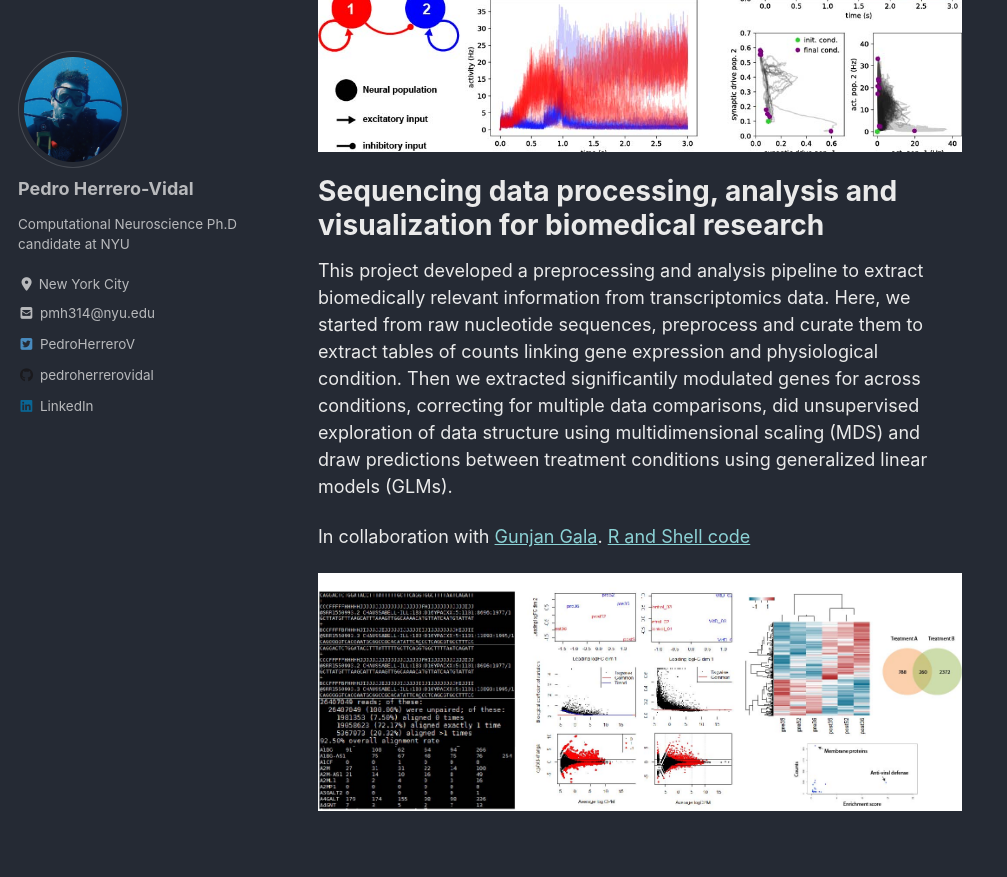
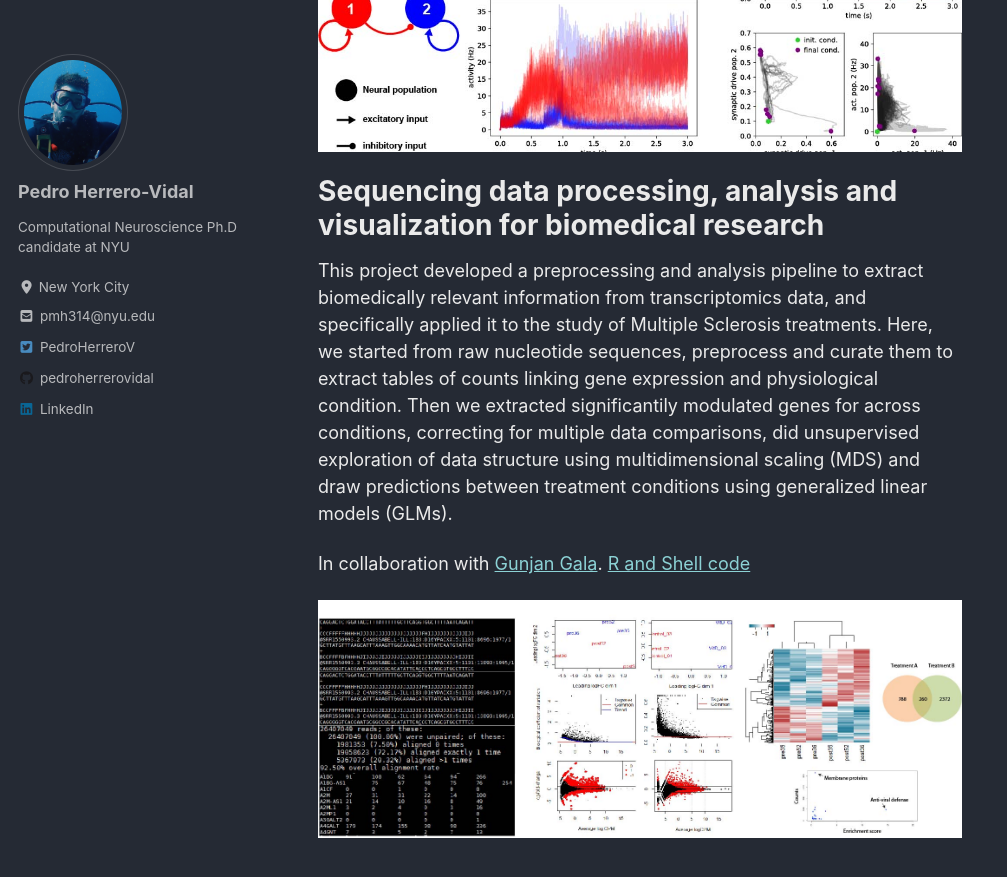
Before and after one commit to pedroherrerovidal/pedroherrerovidal.github.io, a Jekyll site: the page built from _pages/projects.md, in a window 1280 px wide and 900 px high, scrolled down 1278 px. Shown: the top 877 px of the window, without its empty margins (0-1007 px from the left). Built offline with Jekyll 4.4.1, drawn with Linux system fonts in a browser that asks for light colours; cached includes are drawn as plain includes; nearby versions of some CDN libraries.

Commit message:
Update projects.md

```diff
--- a/_pages/projects.md
+++ b/_pages/projects.md
@@ -21,7 +21,7 @@
 [![](../assets/images/compNS.jpg)](https://github.com/pedroherrerovidal/ComputationalNeuroscience)
 
 # Sequencing data processing, analysis and visualization for biomedical research
-This project developed a preprocessing and analysis pipeline to extract biomedically relevant information from transcriptomics data. Here, we started from raw nucleotide sequences, preprocess and curate them to extract tables of counts linking gene expression and physiological condition. Then we extracted significantily modulated genes for across conditions, correcting for multiple data comparisons, did unsupervised exploration of data structure using multidimensional scaling (MDS) and draw predictions between treatment conditions using generalized linear models (GLMs).
+This project developed a preprocessing and analysis pipeline to extract biomedically relevant information from transcriptomics data, and specifically applied it to the study of Multiple Sclerosis treatments. Here, we started from raw nucleotide sequences, preprocess and curate them to extract tables of counts linking gene expression and physiological condition. Then we extracted significantily modulated genes for across conditions, correcting for multiple data comparisons, did unsupervised exploration of data structure using multidimensional scaling (MDS) and draw predictions between treatment conditions using generalized linear models (GLMs).
 
 In collaboration with [Gunjan Gala](https://github.com/gunjangala). [R and Shell code](https://github.com/pedroherrerovidal/GeneTranscriptomicDataAnalysis)
 
```
